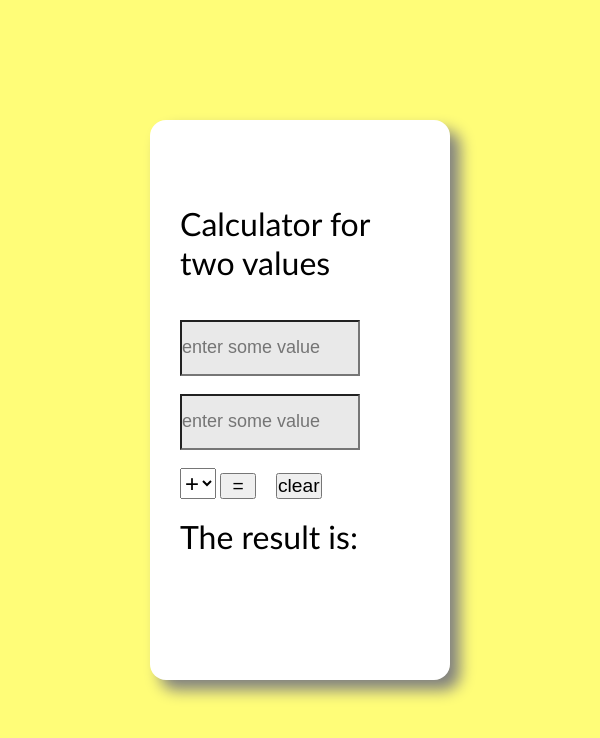
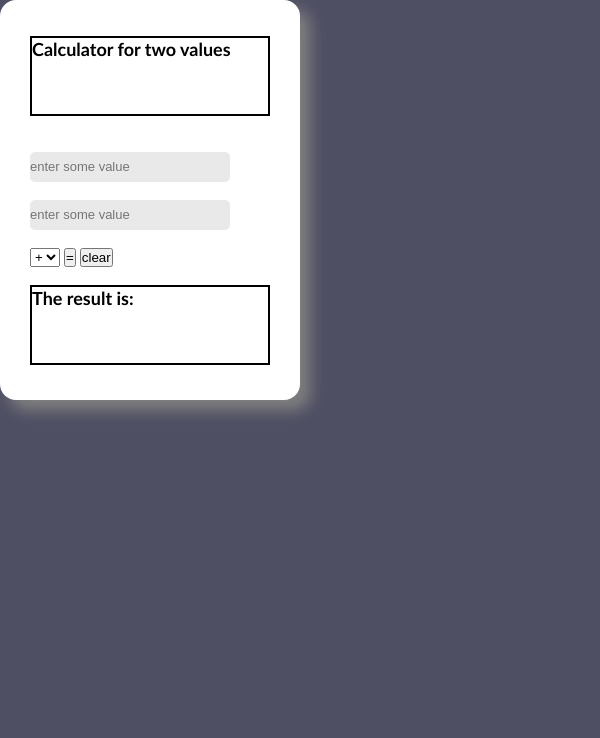
Before and after one commit to pradeep-tanwar166/calculator, a plain HTML site: page index.html in a window 600 px wide. Drawn offline with Linux system fonts and the light colour scheme.

Commit message:
Update index.html

```diff
--- a/index.html
+++ b/index.html
@@ -39,6 +39,9 @@
         background-color: rgb(255, 253, 120);
       }
 
+      @media (min-width :1200px) and (max-width:1600px) {
+
+
       .container {
         height: 70vh;
         width: 50vw;
@@ -60,6 +63,8 @@
       }
 
       input {
+      border-radius: 10px;
+      border: none;
         font-size: large;
         background-color: rgb(233, 233, 233);
         height: 7vh;
@@ -91,6 +96,48 @@
         font-size: larger;
         margin-left: 1rem;
       }
+
+    }
+
+   @media (min-width:480px) and (max-width:680px){
+    .container {
+        height: 400px;
+        width: 300px;
+        border: 2px solid black;
+        display: flex;
+        align-items: center;
+        justify-content: center;
+        position: absolute;
+        background-color: #fff;
+        border-radius: 1rem;
+        border: none;
+        box-shadow: 10px 10px 15px gray;
+      }
+      body{
+        background-color: rgb(79, 79, 100);
+      }
+      p {
+        height: 10vh;
+        width: 40vw;
+        border: 2px solid black;
+        font-size: large;
+        font-family: "Gill Sans", "Gill Sans MT", Calibri, "Trebuchet MS",
+          sans-serif;
+        font-weight: 600;
+        border: 2px solid black;
+        overflow: hidden;
+      }
+
+      input {
+      border-radius: 5px;
+      border: none;
+        font-size: small;
+        background-color: rgb(233, 233, 233);
+        height: 30px;
+        width: 200px;
+      }
+
+   }
     </style>
     <script>
       let box1 = document.querySelector("#box1");
```
